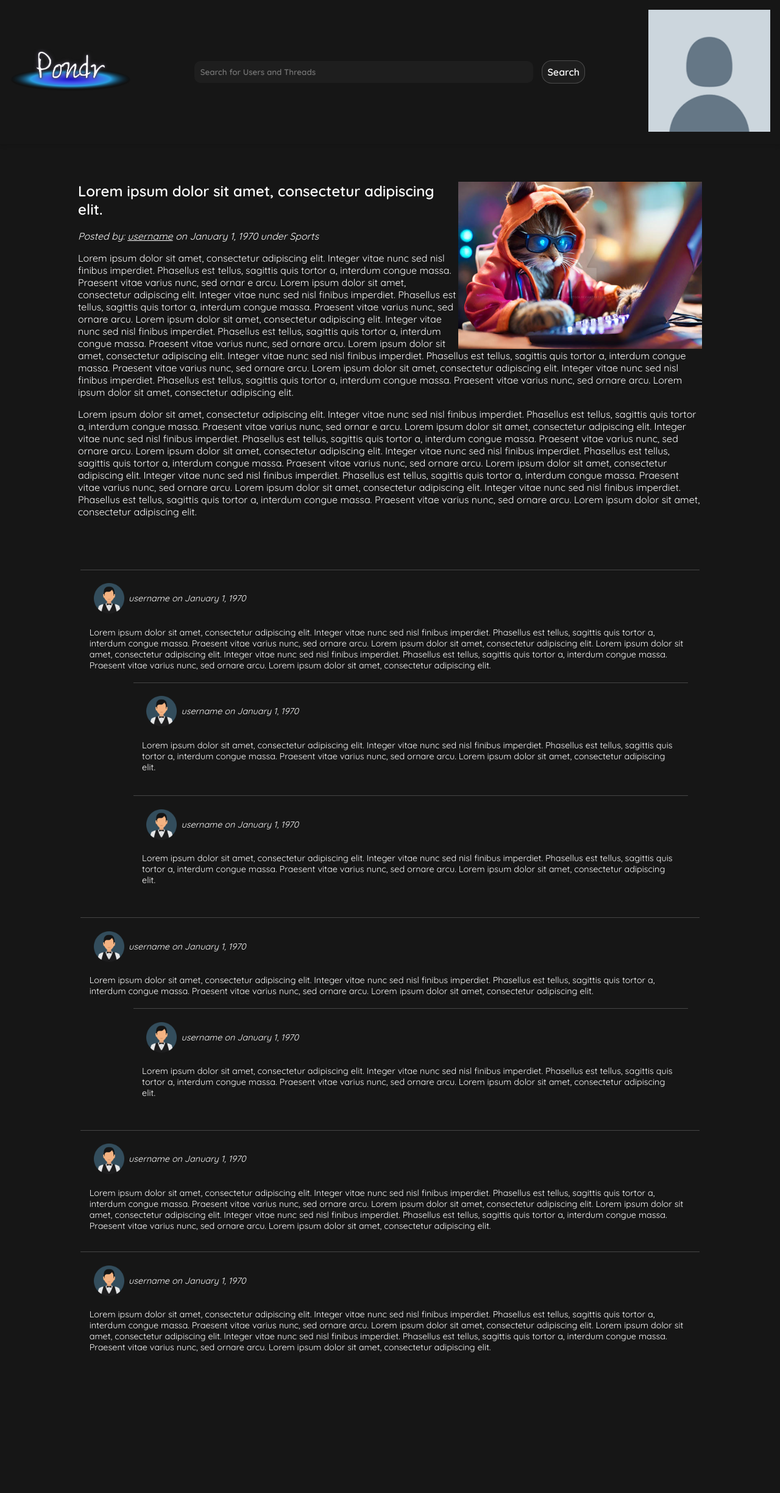
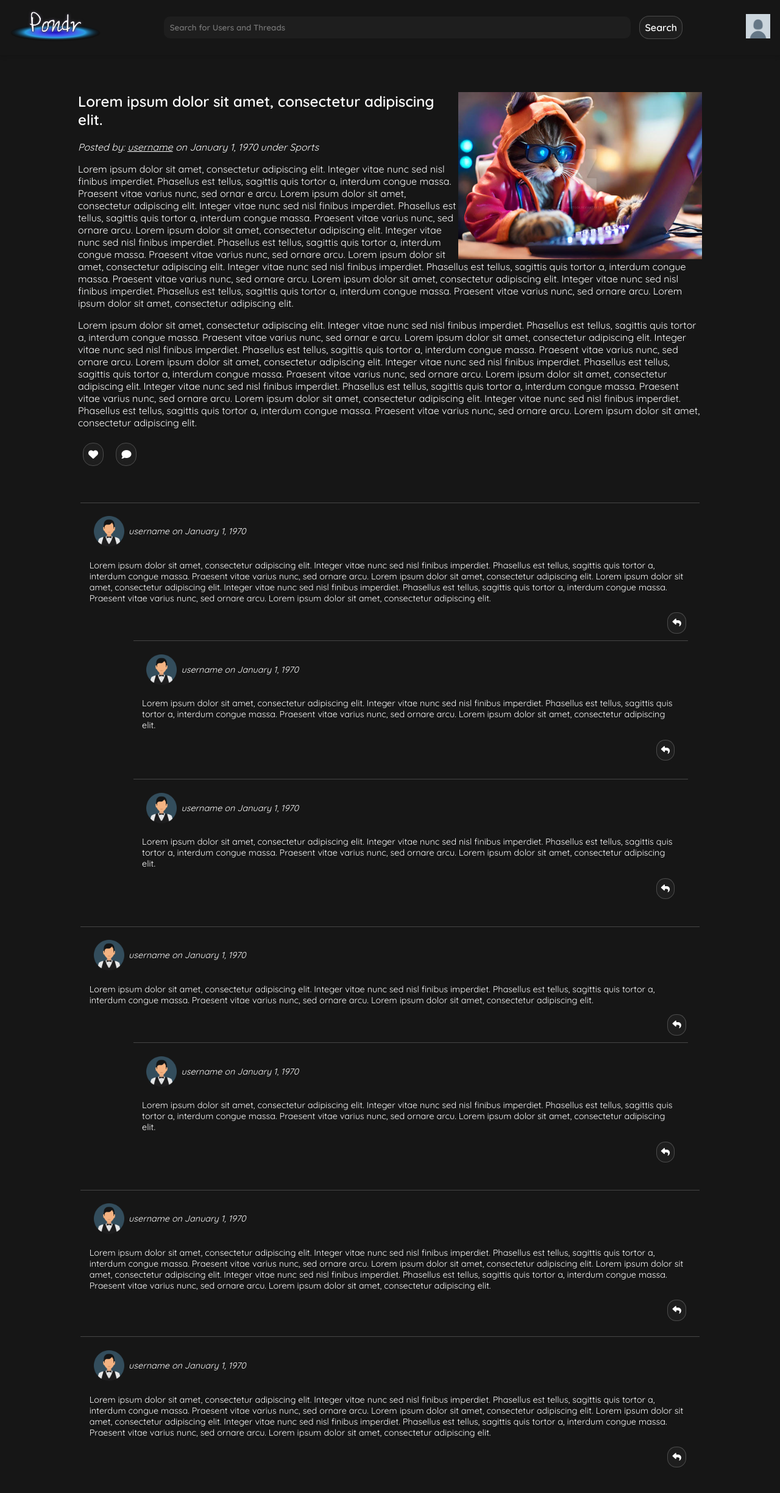
Before and after one commit to patrickma6199/Pondr, a PHP site: page /public/pages/thread_loggedIn.html in a window 1280 px wide. Shown: the whole page at 61% size. Before the commit the page ends 2217 px from the top, so only its background shows below. Run offline with PHP 8.4, Linux system fonts and the light colour scheme; some libraries are stand-ins or nearby versions.

Commit message:
minor changes

```diff
--- a/public/css/styles.css
+++ b/public/css/styles.css
@@ -68,8 +68,8 @@ input[type="text"]:focus, input[type="password"]:focus, button:focus, .link-butt
     align-items: center;
     box-shadow: var(--box-shadow);
 }
-#top-bar img{
-    width: 200px;
+#top-bar-logo{
+    width: 150px;
     margin: 0 1rem;
 }
 
--- a/public/css/threads.css
+++ b/public/css/threads.css
@@ -43,3 +43,13 @@
     max-width: 50px;
     margin: 0.5em;
 }
+/* for the icons */
+#icon-buttons{
+    margin-top: 2em;
+
+
+}
+#reply-icon{
+    float:right;
+    margin-bottom: 0.5em;
+}
--- a/public/pages/admin.html
+++ b/public/pages/admin.html
@@ -10,7 +10,7 @@
 </head>
 <body>
     <nav id="top-bar">
-        <a href="./admin.html"><img src="../img/logo.png" alt="Pondr Admin Logo"></a>
+        <a href="./admin.html"><img src="../img/logo.png" alt="Pondr Admin Logo" id="top-bar-logo"></a>
         <div id="top-search-bar">
             <form method="GET">
                 <input type="text" name="search" placeholder="Search for Users and Threads" />
--- a/public/pages/forget_password.html
+++ b/public/pages/forget_password.html
@@ -9,7 +9,7 @@
 </head>
 <body>
     <nav id="top-bar">
-        <a href="./index.html"><img src="../img/logo.png" alt="Pondr Logo"></a>
+        <a href="./index.html"><img src="../img/logo.png" alt="Pondr Logo" id="top-bar-logo"></a>
         <div id="top-search-bar">
             <form method="GET">
                 <input type="text" name="search" placeholder="Search for Users and Threads" />
--- a/public/pages/index.html
+++ b/public/pages/index.html
@@ -10,7 +10,7 @@
 </head>
 <body>
     <nav id="top-bar">
-        <a href="./index.html"><img src="../img/logo.png" alt="Pondr Logo"></a>
+        <a href="./index.html"><img src="../img/logo.png" alt="Pondr Logo" id="top-bar-logo"></a>
         <div id="top-search-bar">
             <form method="GET">
                 <input type="text" name="search" placeholder="Search for Users and Threads" />
--- a/public/pages/indexLoggedin.html
+++ b/public/pages/indexLoggedin.html
@@ -9,7 +9,7 @@
 </head>
 <body>
     <nav id="top-bar">
-        <a href="./index.html"><img src="../img/logo.png" alt="Pondr Logo"></a>
+        <a href="./index.html"><img src="../img/logo.png" alt="Pondr Logo" id="top-bar-logo"></a>
         <div id="top-search-bar">
             <form method="GET" action="index.html">
                 <input type="text" name="search" placeholder="Search for Users and Threads" />
--- a/public/pages/login.html
+++ b/public/pages/login.html
@@ -10,7 +10,7 @@
     </head>
     <body>
         <nav id="top-bar">
-            <a href="./index.html"><img src="../img/logo.png" alt="Pondr Logo"></a>
+            <a href="./index.html"><img src="../img/logo.png" alt="Pondr Logo" id="top-bar-logo"></a>
             <div id="top-search-bar">
                 <form method="GET" action="index.html">
                     <input type="text" name="search" placeholder="Search for Users and Threads" />
--- a/public/pages/new_post.html
+++ b/public/pages/new_post.html
@@ -9,7 +9,7 @@
 </head>
 <body>
     <nav id="top-bar">
-        <a href="./index.html"><img src="../img/logo.png" alt="Pondr Logo"></a>
+        <a href="./index.html"><img src="../img/logo.png" alt="Pondr Logo" id="top-bar-logo"></a>
         <div id="top-search-bar">
             <form method="GET" action="index.html">
                 <input type="text" name="search" placeholder="Search for Users and Threads" />
--- a/public/pages/profile.html
+++ b/public/pages/profile.html
@@ -10,7 +10,7 @@
 </head>
 <body>
     <nav id="top-bar">
-        <a href="./index.html"><img src="../img/logo.png" alt="Pondr Logo"></a>
+        <a href="./index.html"><img src="../img/logo.png" alt="Pondr Logo" id="top-bar-logo"></a>
         <div id="top-search-bar">
             <form method="GET" action="index.html">
                 <input type="text" name="search" placeholder="Search for Users and Threads" />
--- a/public/pages/profileEdit.html
+++ b/public/pages/profileEdit.html
@@ -11,7 +11,7 @@
 </head>
 <body>
     <nav id="top-bar">
-        <a href="./index.html"><img src="../img/logo.png" alt="Pondr Logo"></a>
+        <a href="./index.html"><img src="../img/logo.png" alt="Pondr Logo" id="top-bar-logo"></a>
         <div id="top-search-bar">
             <form method="GET" action="index.html">
                 <input type="text" name="search" placeholder="Search for Users and Threads" />
--- a/public/pages/register.html
+++ b/public/pages/register.html
@@ -12,7 +12,7 @@
 
 <body>
     <nav id="top-bar">
-        <a href="./index.html"><img src="../img/logo.png" alt="Pondr Logo"></a>
+        <a href="./index.html"><img src="../img/logo.png" alt="Pondr Logo" id="top-bar-logo"></a>
         <div id="top-search-bar">
             <form method="GET" action="index.html">
                 <input type="text" name="search" placeholder="Search for Users and Threads" />
--- a/public/pages/secondaryProfile.html
+++ b/public/pages/secondaryProfile.html
@@ -11,7 +11,7 @@
 </head>
 <body>
     <nav id="top-bar">
-        <a href="./index.html"><img src="../img/logo.png" alt="Pondr Logo"></a>
+        <a href="./index.html"><img src="../img/logo.png" alt="Pondr Logo" id="top-bar-logo"></a>
         <div id="top-search-bar">
             <form method="GET" action="index.html">
                 <input type="text" name="search" placeholder="Search for Users and Threads" />
--- a/public/pages/thread_loggedIn.html
+++ b/public/pages/thread_loggedIn.html
@@ -6,10 +6,11 @@
     <title> Sample Thread Name</title>
     <link rel="stylesheet" href="../css/styles.css">
     <link rel="stylesheet" href="../css/threads.css">
+    <script src="https://kit.fontawesome.com/cfd53e539d.js" crossorigin="anonymous"></script>
 </head>
 <body>
     <nav id="top-bar">
-        <a href="./index.html"><img src="../img/logo.png" alt="Pondr Logo"></a>
+        <a href="./index.html"><img src="../img/logo.png" alt="Pondr Logo" id="top-bar-logo"></a>
         <div id="top-search-bar">
             <form method="GET" action="index.html">
                 <input type="text" name="search" placeholder="Search for Users and Threads" />
@@ -52,6 +53,11 @@
                     Praesent vitae varius nunc, sed ornare arcu. Lorem ipsum dolor sit amet, consectetur adipiscing elit.
                 </p>
             </article>
+            <div id="icon-buttons">
+                <a href="" class="link-button"><i class="fa-solid fa-heart"></i></a>
+                <a href="" class="link-button"><i class="fa-solid fa-comment"></i></a>
+
+            </div>
         </div>
         <div class="thread-comments">
             <article class="thread-comment-container">
@@ -66,16 +72,26 @@
                     finibus imperdiet. Phasellus est tellus, sagittis quis tortor a, interdum congue massa. Praesent vitae varius
                     nunc, sed ornare arcu. Lorem ipsum dolor sit amet, consectetur adipiscing elit.
                 </p>
+                <div>
+                    <a href="" class="link-button" id="reply-icon"><i class="fa-solid fa-reply"></i></a>
+                </div>
+
                 <div class="thread-comment-container">
                     <div class="thread-comment-profile">
                         <img src="../img/stock_profile_photo.png" alt="profile photo">
                         <i>username on <time>January 1, 1970</time></i>
                     </div>
-                    <p class="thread-comment">
-                        Lorem ipsum dolor sit amet, consectetur adipiscing elit. Integer vitae nunc sed nisl
-                        finibus imperdiet. Phasellus est tellus, sagittis quis tortor a, interdum congue massa. Praesent vitae varius
-                        nunc, sed ornare arcu. Lorem ipsum dolor sit amet, consectetur adipiscing elit.
-                    </p>
+                        <p class="thread-comment">
+                            Lorem ipsum dolor sit amet, consectetur adipiscing elit. Integer vitae nunc sed nisl
+                            finibus imperdiet. Phasellus est tellus, sagittis quis tortor a, interdum congue massa. Praesent vitae varius
+                            nunc, sed ornare arcu. Lorem ipsum dolor sit amet, consectetur adipiscing elit.
+                            </p>
+
+                            <div>
+                                <a href="" class="link-button" id="reply-icon"><i class="fa-solid fa-reply"></i></a>
+
+                            </div>
+
                 </div>
                 <div class="thread-comment-container">
                     <div class="thread-comment-profile">
@@ -87,6 +103,10 @@
                         finibus imperdiet. Phasellus est tellus, sagittis quis tortor a, interdum congue massa. Praesent vitae varius
                         nunc, sed ornare arcu. Lorem ipsum dolor sit amet, consectetur adipiscing elit.
                     </p>
+                    <div>
+                        <a href="" class="link-button" id="reply-icon"><i class="fa-solid fa-reply"></i></a>
+
+                    </div>
                 </div>
             </article>
             <article class="thread-comment-container">
@@ -99,6 +119,11 @@
                     finibus imperdiet. Phasellus est tellus, sagittis quis tortor a, interdum congue massa. Praesent vitae varius
                     nunc, sed ornare arcu. Lorem ipsum dolor sit amet, consectetur adipiscing elit.
                 </p>
+                <div>
+                    <a href="" class="link-button" id="reply-icon"><i class="fa-solid fa-reply"></i></a>
+
+                </div>
+
                 <div class="thread-comment-container">
                     <div class="thread-comment-profile">
                         <img src="../img/stock_profile_photo.png" alt="profile photo">
@@ -109,6 +134,10 @@
                         finibus imperdiet. Phasellus est tellus, sagittis quis tortor a, interdum congue massa. Praesent vitae varius
                         nunc, sed ornare arcu. Lorem ipsum dolor sit amet, consectetur adipiscing elit.
                     </p>
+                    <div>
+                        <a href="" class="link-button" id="reply-icon"><i class="fa-solid fa-reply"></i></a>
+
+                    </div>
                 </div>
             </article>
             <article class="thread-comment-container">
@@ -123,6 +152,10 @@
                     finibus imperdiet. Phasellus est tellus, sagittis quis tortor a, interdum congue massa. Praesent vitae varius
                     nunc, sed ornare arcu. Lorem ipsum dolor sit amet, consectetur adipiscing elit.
                 </p>
+                <div>
+                    <a href="" class="link-button" id="reply-icon"><i class="fa-solid fa-reply"></i></a>
+
+                </div>
             </article>
             <article class="thread-comment-container">
                 <div class="thread-comment-profile">
@@ -136,6 +169,10 @@
                     finibus imperdiet. Phasellus est tellus, sagittis quis tortor a, interdum congue massa. Praesent vitae varius
                     nunc, sed ornare arcu. Lorem ipsum dolor sit amet, consectetur adipiscing elit.
                 </p>
+                <div>
+                    <a href="" class="link-button" id="reply-icon"><i class="fa-solid fa-reply"></i></a>
+
+                </div>
             </article>
         </div>
     </main>
```
Also changed, not shown: public/pages/thread.html (+7 -1 lines).
